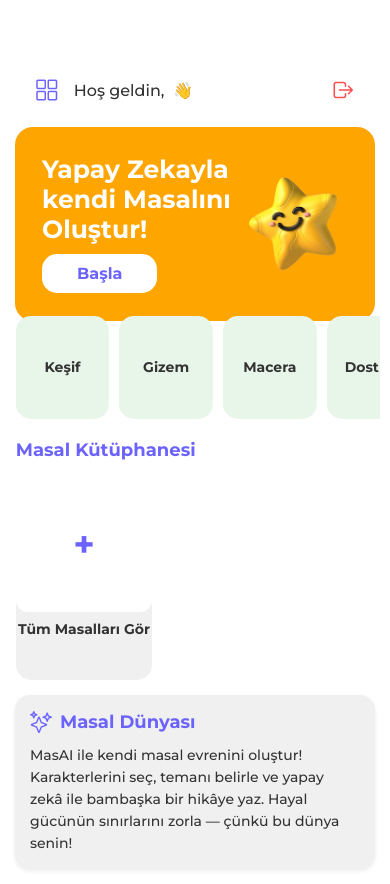
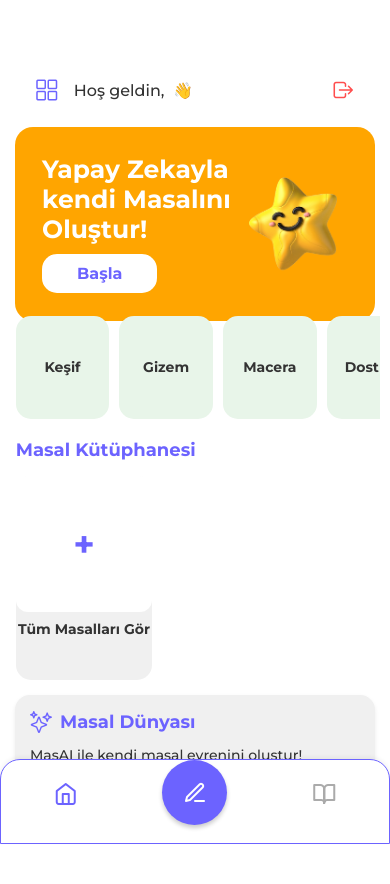
Before and after one commit to beyzabozkurtt/masai, a React Native app: screen /Home in a window 390 px wide. After the commit the page ends 844 px from the top, so only its background shows below. Built offline with nearby package versions, Linux system fonts and the light colour scheme; no server answers.

Commit message:
bottomtab eklendi

```diff
--- a/src/navigation/AppNavigator.js
+++ b/src/navigation/AppNavigator.js
@@ -3,7 +3,7 @@ import { NavigationContainer } from '@react-navigation/native';
 import { createStackNavigator } from '@react-navigation/stack';
 import * as Font from 'expo-font';
 import { View, ActivityIndicator } from 'react-native';
-
+import { DefaultTheme } from '@react-navigation/native';
 // Pages
 import SplashScreen from '../pages/SplashScreen';
 import HomePage from '../pages/HomePage';
@@ -14,10 +14,17 @@ import StoryResult from '../pages/StoryResult';
 import StoryDetail from '../pages/StoryDetail'; // ✅ Yeni sayfa eklendi
 import PublicStoriesPage from '../pages/PublicStoriesPage';
 import CategoryStoriesPage from '../pages/CategoryStoriesPage';
-
+import BottomTabs from './BottomTabs';
 const Stack = createStackNavigator();
 
 const AppNavigator = () => {
+  const MyTheme = {
+  ...DefaultTheme,
+  colors: {
+    ...DefaultTheme.colors,
+    background: '#fff', // ✅ Arka plan beyaz
+  },
+};
   const [fontsLoaded, setFontsLoaded] = useState(false);
 
   const loadFonts = async () => {
@@ -43,7 +50,7 @@ const AppNavigator = () => {
   }
 
   return (
-    <NavigationContainer>
+    <NavigationContainer theme={MyTheme}>
       <Stack.Navigator initialRouteName="Splash">
         <Stack.Screen
           name="Splash"
@@ -62,7 +69,7 @@ const AppNavigator = () => {
         />
         <Stack.Screen
           name="Home"
-          component={HomePage}
+          component={BottomTabs}
           options={{
             headerShown: false,
             gestureEnabled: false,
--- /dev/null
+++ b/src/navigation/BottomTabs.js
@@ -0,0 +1,138 @@
+import React, { useEffect,useRef } from 'react';
+import { createBottomTabNavigator } from '@react-navigation/bottom-tabs';
+import { Feather } from '@expo/vector-icons';
+import {
+  TouchableOpacity,
+  View,
+  StyleSheet,
+  Platform,
+  Animated,
+} from 'react-native';
+
+import HomePage from '../pages/HomePage';
+import MasalGeneratePage from '../pages/MasalGeneratePage';
+import PublicStoriesPage from '../pages/PublicStoriesPage';
+
+const Tab = createBottomTabNavigator();
+
+// 🔮 Özel FAB Button – focused durumuna göre scale animasyonu ve shadow
+const CustomTabBarButton = ({ children, onPress, accessibilityState }) => {
+  const focused = accessibilityState?.selected;
+
+  return (
+    <TouchableOpacity
+      activeOpacity={0.8}
+      onPress={onPress}
+      style={styles.fabContainer}
+    >
+      <View
+        style={[
+          styles.fabButton,
+          focused && styles.fabButtonFocused, // Aktifse büyüsün ve renk değişsin
+        ]}
+      >
+        {children}
+      </View>
+    </TouchableOpacity>
+  );
+};
+
+
+
+const BottomTabs = () => {
+  return (
+    <Tab.Navigator
+      screenOptions={({ route }) => ({
+        headerShown: false,
+        tabBarShowLabel: false,
+        tabBarActiveTintColor: '#6c63ff',
+        tabBarInactiveTintColor: '#aaa',
+        tabBarStyle: {
+            backgroundColor: '#fff',
+            borderTopLeftRadius: 20,
+            borderTopRightRadius: 20,
+            height: 85,
+            paddingBottom: 10,
+            paddingTop: 15,
+            shadowColor: '#000',
+            shadowOffset: { width: 0, height: -2 },
+            shadowOpacity: 0.05,
+            shadowRadius: 4,
+            elevation: 10,
+            borderColor: '#6c63ff',     // 🔮 Mor çerçeve
+            borderWidth: 0.6,
+            },
+
+        tabBarIcon: ({ color, size, focused }) => {
+          let iconName = 'circle';
+          let iconColor = color;
+
+          if (route.name === 'Anasayfa') {
+            iconName = 'home';
+          } else if (route.name === 'Masal Oluştur') {
+            iconName = 'edit-3';
+            iconColor = '#fff';
+          } else if (route.name === 'Keşfet') {
+            iconName = 'book-open';
+          }
+
+          return (
+            <View style={{ alignItems: 'center', justifyContent: 'center' }}>
+              <Feather
+                name={iconName}
+                size={focused && route.name === 'Masal Oluştur' ? 28 : 24}
+                color={iconColor}
+              />
+            </View>
+          );
+        },
+      })}
+    >
+      <Tab.Screen name="Anasayfa" component={HomePage} />
+
+      <Tab.Screen
+        name="Masal Oluştur"
+        component={MasalGeneratePage}
+        options={{
+          tabBarButton: (props) => <CustomTabBarButton {...props} />,
+        }}
+      />
+
+      <Tab.Screen name="Keşfet" component={PublicStoriesPage} />
+    </Tab.Navigator>
+  );
+};
+
+const styles = StyleSheet.create({
+  fabContainer: {
+    top: Platform.OS === 'ios' ? -20 : -15,
+    justifyContent: 'center',
+    alignItems: 'center',
+    marginBottom: 20,
+  },
+  fabButton: {
+    width: 65,
+    height: 65,
+    borderRadius: 35,
+    backgroundColor: '#6c63ff',
+    justifyContent: 'center',
+    alignItems: 'center',
+    shadowColor: '#000',
+    shadowOffset: { width: 0, height: 3 },
+    shadowOpacity: 0.2,
+    shadowRadius: 4,
+    elevation: 6,
+},
+fabButtonFocused: {
+  width: 95, // Büyüyor
+  height: 95,
+  borderRadius: 38,
+  backgroundColor: '#3b30cc', // Yeni renk
+  shadowOpacity: 0.4,
+  shadowRadius: 12,
+  elevation: 10,
+},
+});
+
+
+export default BottomTabs;
```
